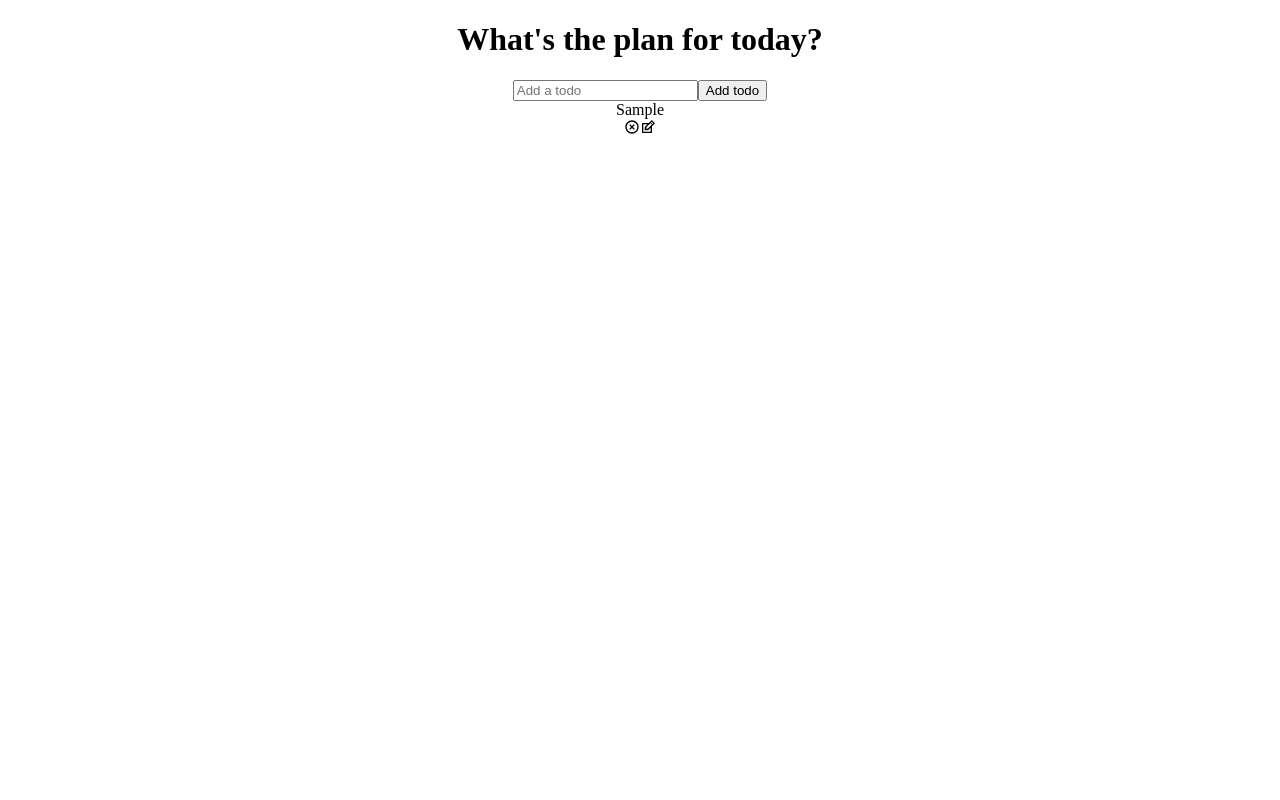
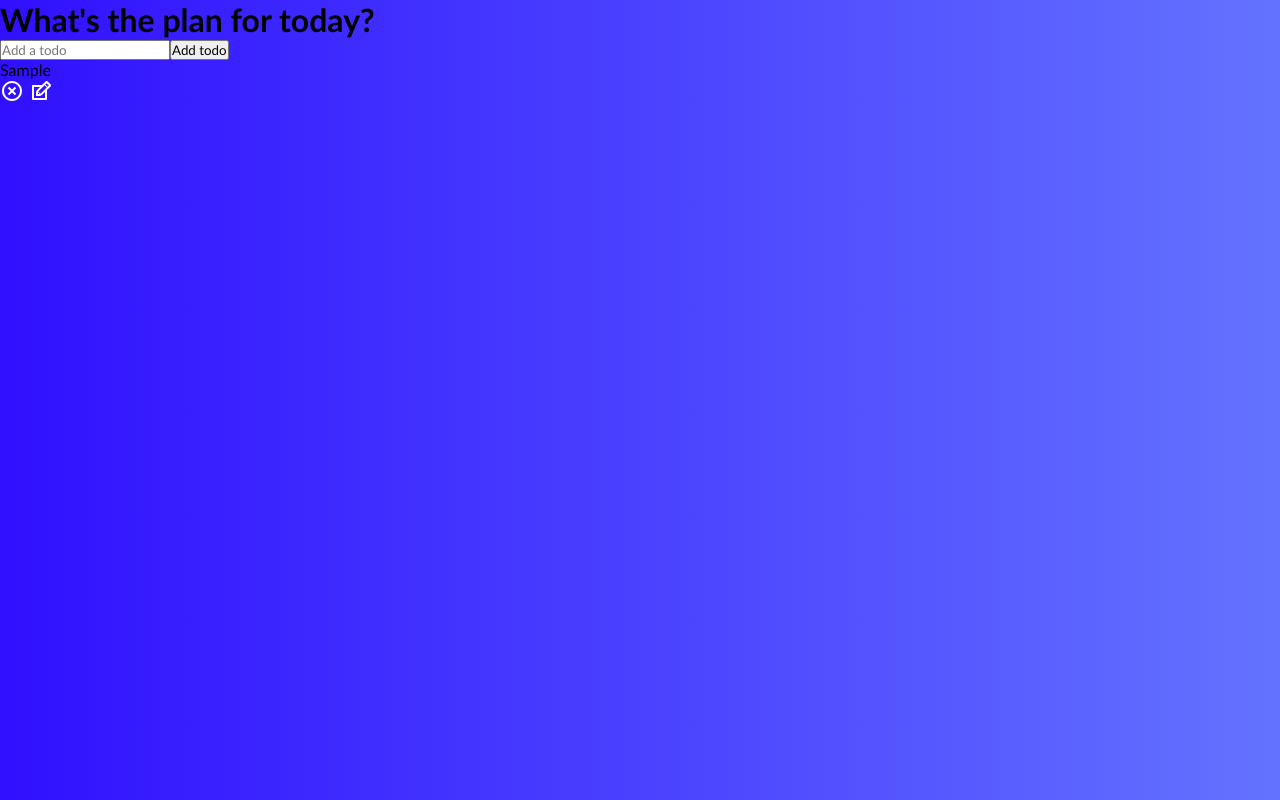
Before and after one commit to Nikola-Nino/React-To-Do-List, a React (Create React App) app: page / in a window 1280 px wide. Both pictures are taken after typing "Sample" into the empty fields and a click on the button "Add todo". Built offline with nearby package versions, Linux system fonts and the light colour scheme.

Commit message:
Adding styling for Todo component and rendering conditional style

```diff
--- a/src/App.css
+++ b/src/App.css
@@ -1,38 +1,15 @@
-.App {
-  text-align: center;
+* {
+  box-sizing: border-box;
+  margin: 0;
+  padding: 0;
+  font-family: 'Trebuchet MS', 'Lucida Sans Unicode', 'Lucida Grande',
+    'Lucida Sans', Arial, sans-serif;
 }
 
-.App-logo {
-  height: 40vmin;
-  pointer-events: none;
+body {
+  background: linear-gradient(
+    90deg,
+    rgba(48, 16, 255, 1) 0%,
+    rgba(100, 115, 255, 1) 100%
+  );
 }
-
-@media (prefers-reduced-motion: no-preference) {
-  .App-logo {
-    animation: App-logo-spin infinite 20s linear;
-  }
-}
-
-.App-header {
-  background-color: #282c34;
-  min-height: 100vh;
-  display: flex;
-  flex-direction: column;
-  align-items: center;
-  justify-content: center;
-  font-size: calc(10px + 2vmin);
-  color: white;
-}
-
-.App-link {
-  color: #61dafb;
-}
-
-@keyframes App-logo-spin {
-  from {
-    transform: rotate(0deg);
-  }
-  to {
-    transform: rotate(360deg);
-  }
-}
--- a/src/components/Todo.js
+++ b/src/components/Todo.js
@@ -1,4 +1,5 @@
 import React, { useState } from "react";
+import classes from "./Todo.module.css";
 import { RiCloseCircleLine } from "react-icons/ri";
 import { TiEdit } from "react-icons/ti";
 import TodoForm from "./TodoForm";
@@ -22,13 +23,25 @@ const Todo = (props) => {
   }
 
   return props.todos.map((todo, index) => (
-    <div key={todo.id}>
-      <div>{todo.text}</div>
-      <div>
-        <RiCloseCircleLine onClick={() => props.removeTodo(todo.id)} />
-        <TiEdit onClick={() => setEdit({ id: todo.id, value: todo.text })}/>
+    <>
+      <div
+        className={
+          todo.isComplete
+            ? `${classes} todo-row complete`
+            : `${classes} todo-row`
+        }
+        key={index}
+      ></div>
+      <div key={todo.id}>
+        <div key={todo.id} onClick={() => props.completeTodo(todo.id)}>
+          {todo.text}
+        </div>{" "}
+        <div className={classes.icons}>
+          <RiCloseCircleLine className={classes["delete-icon"]} onClick={() => props.removeTodo(todo.id)} />
+          <TiEdit className={classes["edit-icon"]} onClick={() => setEdit({ id: todo.id, value: todo.text })} />
+        </div>
       </div>
-    </div>
+    </>
   ));
 };
 
--- /dev/null
+++ b/src/components/Todo.module.css
@@ -0,0 +1,56 @@
+.todo-row {
+  display: flex;
+  justify-content: space-between;
+  align-items: center;
+  margin: 4px auto;
+  color: #fff;
+  background: linear-gradient(
+    90deg,
+    rgba(255, 118, 20, 1) 0%,
+    rgba(255, 84, 17, 1) 100%
+  );
+
+  padding: 16px;
+  border-radius: 5px;
+  width: 90%;
+}
+
+.todo-row:nth-child(4n + 1) {
+  background: linear-gradient(
+    90deg,
+    rgba(93, 12, 255, 1) 0%,
+    rgba(155, 0, 250, 1) 100%
+  );
+}
+
+.todo-row:nth-child(4n + 2) {
+  background: linear-gradient(
+    90deg,
+    rgba(255, 12, 241, 1) 0%,
+    rgba(250, 0, 135, 1) 100%
+  );
+}
+
+.todo-row:nth-child(4n + 3) {
+  background: linear-gradient(
+    90deg,
+    rgba(20, 159, 255, 1) 0%,
+    rgba(17, 122, 255, 1) 100%
+  );
+}
+
+.icons {
+  display: flex;
+  align-items: center;
+  font-size: 24px;
+  cursor: pointer;
+}
+
+.delete-icon {
+  margin-right: 5px;
+  color: #fff;
+}
+
+.edit-icon {
+  color: #fff;
+}
--- a/src/components/TodoList.js
+++ b/src/components/TodoList.js
@@ -29,11 +29,22 @@ const TodoList = () => {
     setTodos(removeArr);
   };
 
+  const completeTodoHandler = (id) => {
+    let updatedTodos = todos.map((todo) => {
+      if (todo.id === id) {
+        todo.isComplete = !todo.isComplete;
+      }
+      return todo;
+    });
+    setTodos(updatedTodos);
+  };
+
   return (
     <Fragment>
       <h1>What's the plan for today?</h1>
       <TodoForm onAddTodo={addingTodoHandler} />
       <Todo
+        completeTodo={completeTodoHandler}
         todos={todos}
         removeTodo={removeTodoHandler}
         updateTodo={updateHandler}
```
